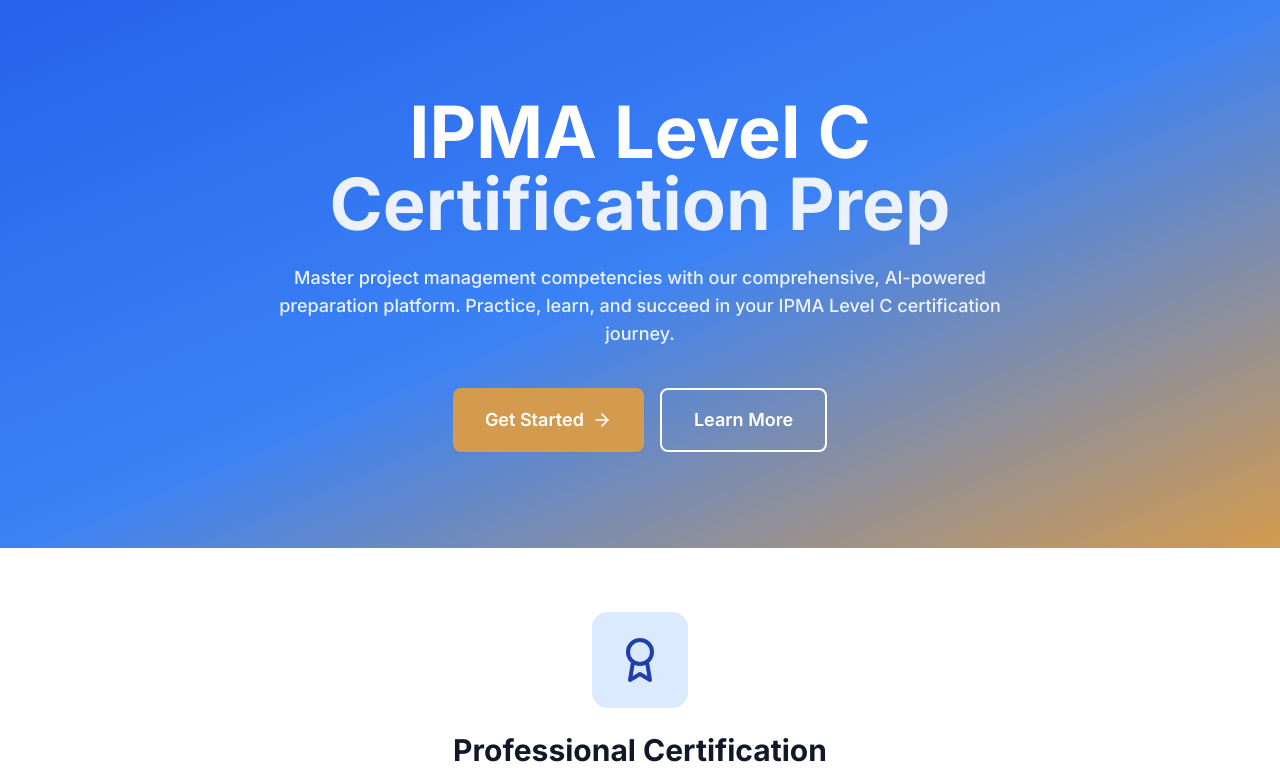
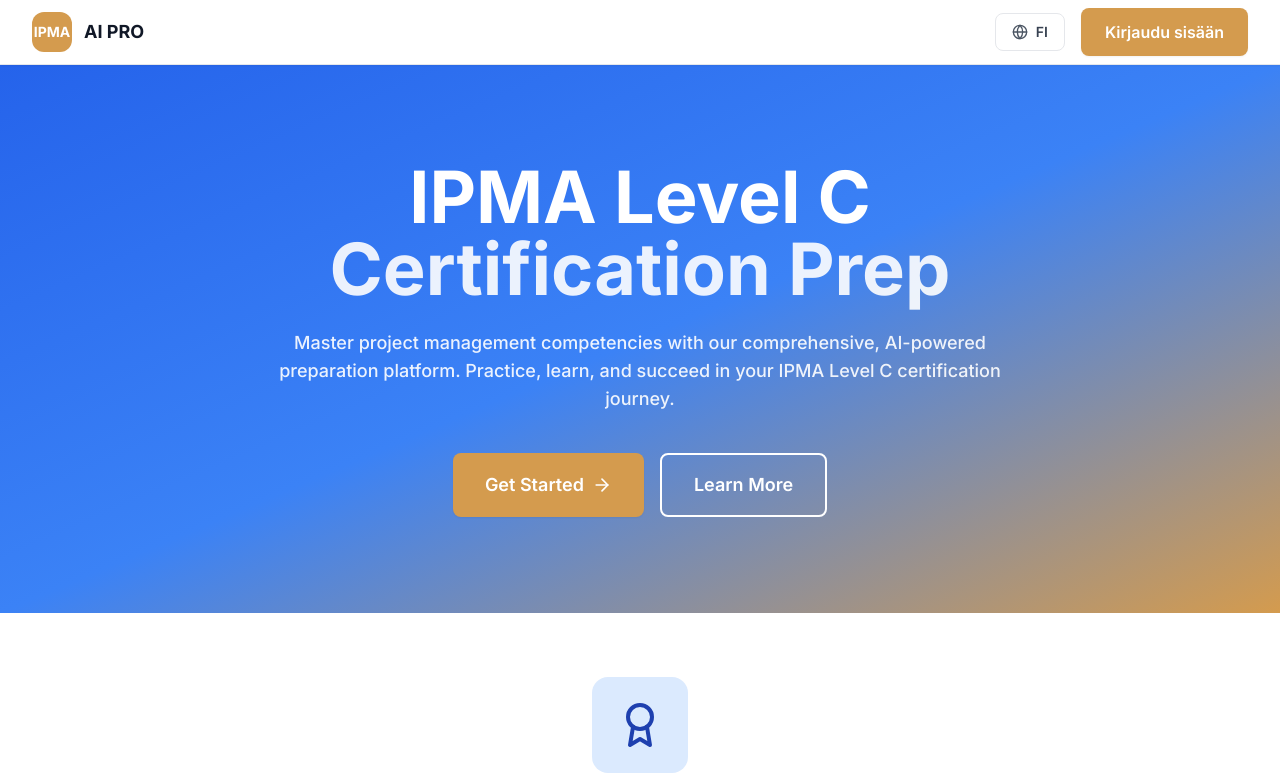
Before and after one commit to NiklasKosonen/ipma-cert-prep, a React (Vite) app: page / in a window 1280 px wide. Shown: the top 780 px of the page. Built offline with nearby package versions, Linux system fonts and the light colour scheme; sample sign-in values are in the browser's storage.

Commit message:
Fix missing header on landing page
- Changed Header to show on all pages instead of only when user is logged in
- This ensures the AI PRO branding, language selector, and login button are visible on the landing page
- Matches the expected behavior shown in localhost development

```diff
--- a/src/App.tsx
+++ b/src/App.tsx
@@ -53,7 +53,7 @@
 
   return (
     <div className="min-h-screen bg-gray-50">
-      {user && <Header />}
+      <Header />
 
       <Routes>
         {/* Public Routes */}
```
